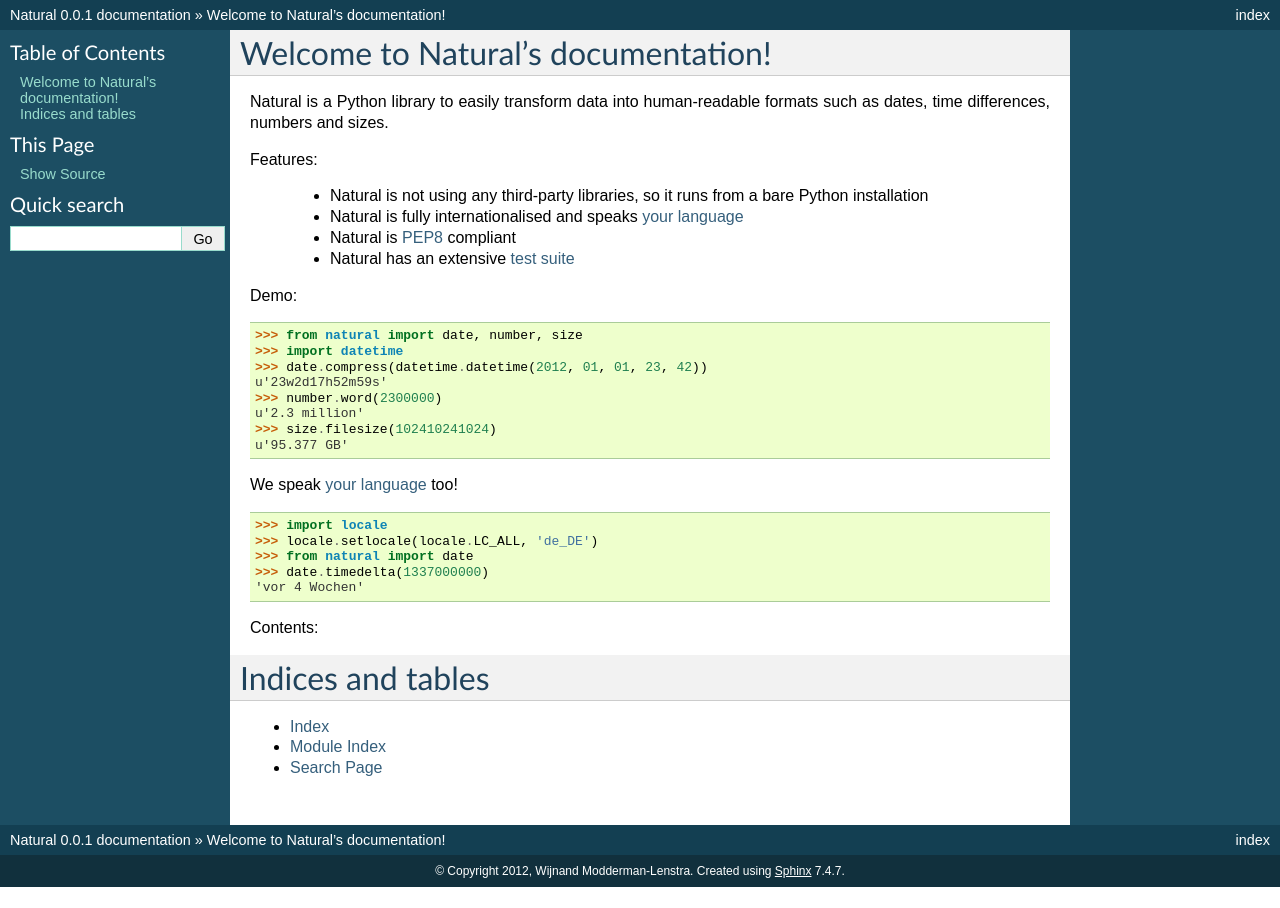
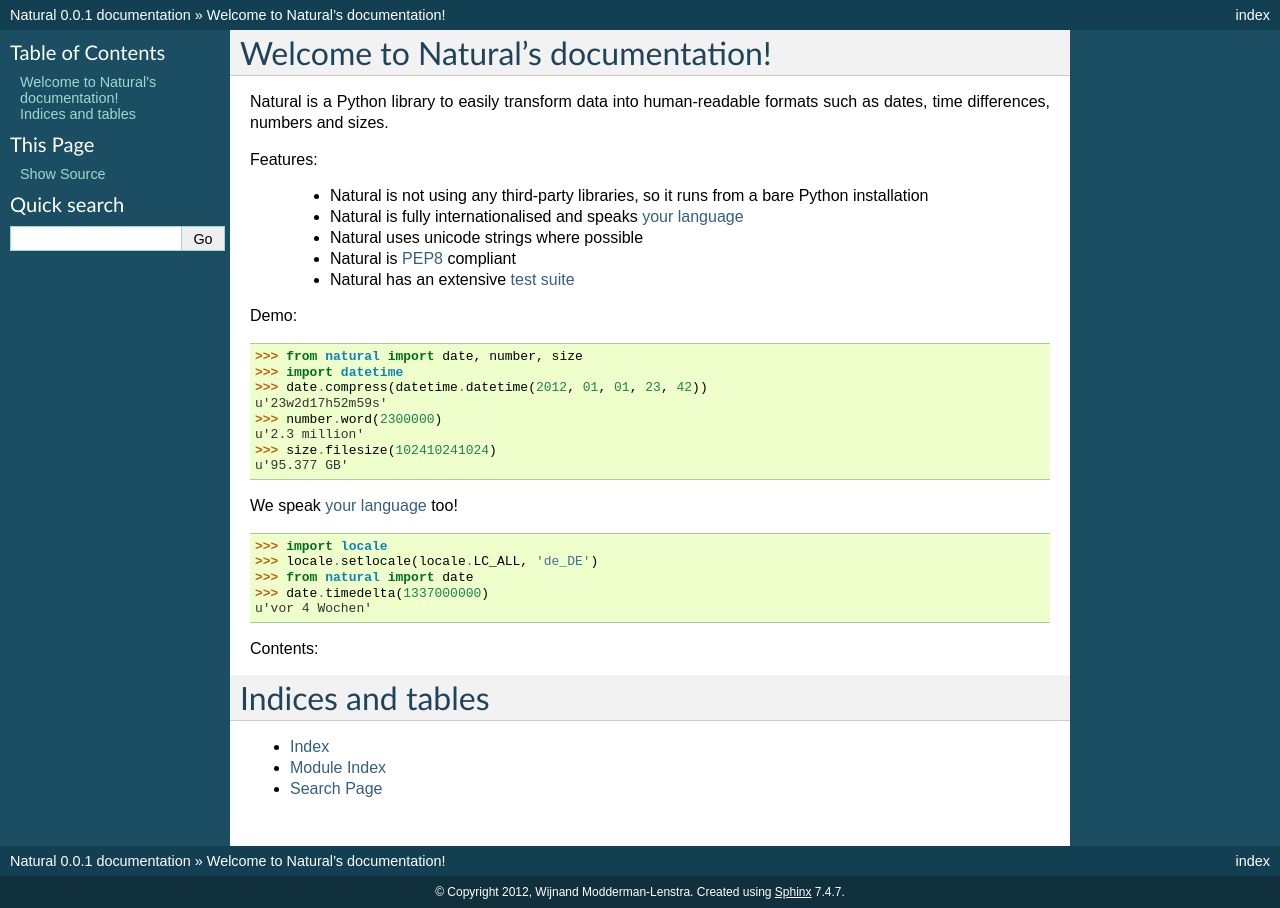
Before and after one commit to tehmaze/natural, a Sphinx documentation site: the page built from docs/index.txt, in a window 1280 px wide. Built offline with Sphinx 7.4.7, drawn with Linux system fonts in a browser that asks for light colours.

Commit message:
Unicode all the way

```diff
--- a/docs/index.txt
+++ b/docs/index.txt
@@ -14,6 +14,8 @@
  * Natural is not using any third-party libraries, so it runs from a bare Python installation
 
  * Natural is fully internationalised and speaks `your language`_
+
+ * Natural uses unicode strings where possible
 
  * Natural is PEP8_ compliant
 
@@ -43,7 +45,7 @@
     >>> locale.setlocale(locale.LC_ALL, 'de_DE')
     >>> from natural import date
     >>> date.timedelta(1337000000)
-    'vor 4 Wochen'
+    u'vor 4 Wochen'
 
 
 Contents:
```
